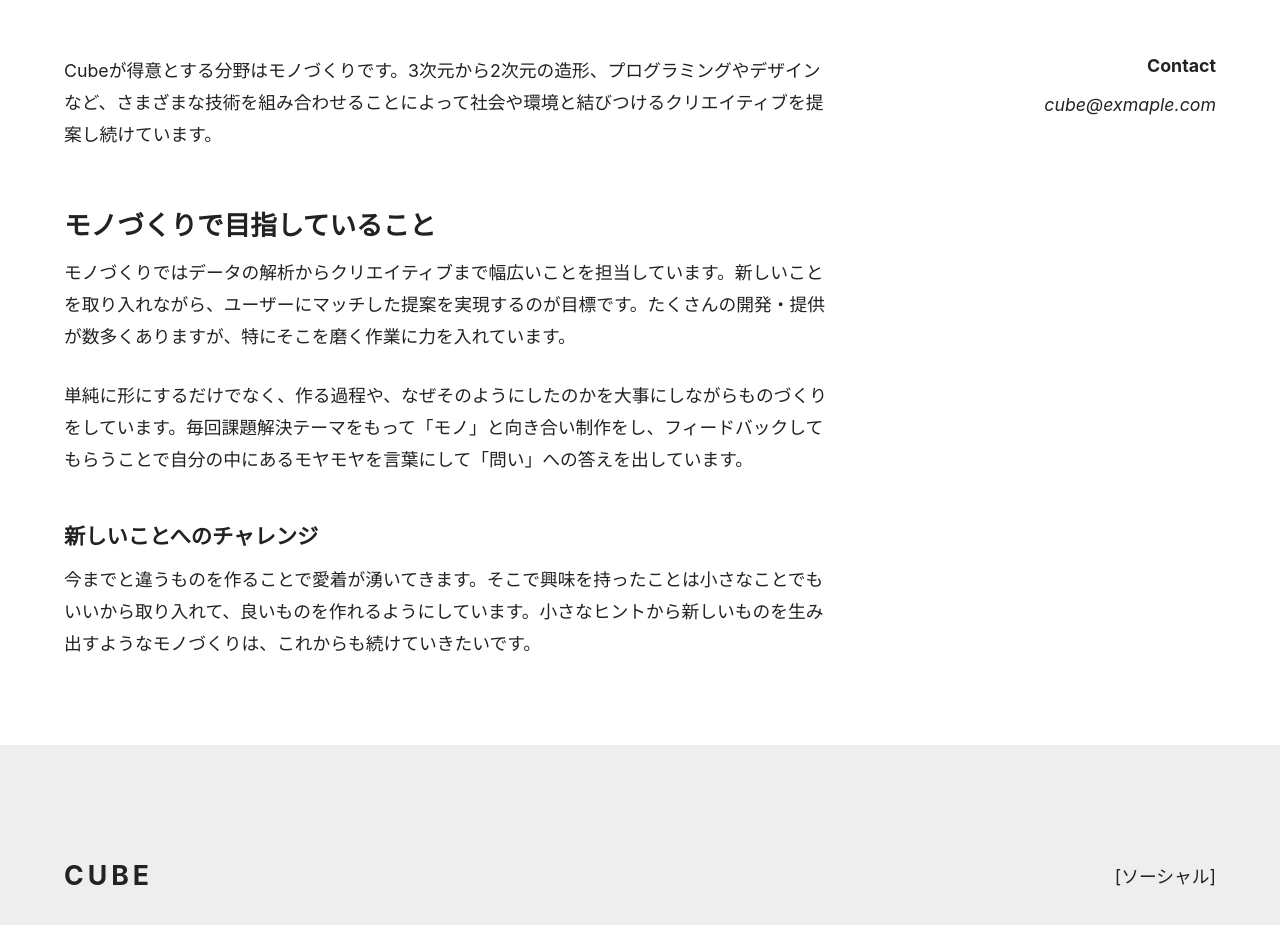
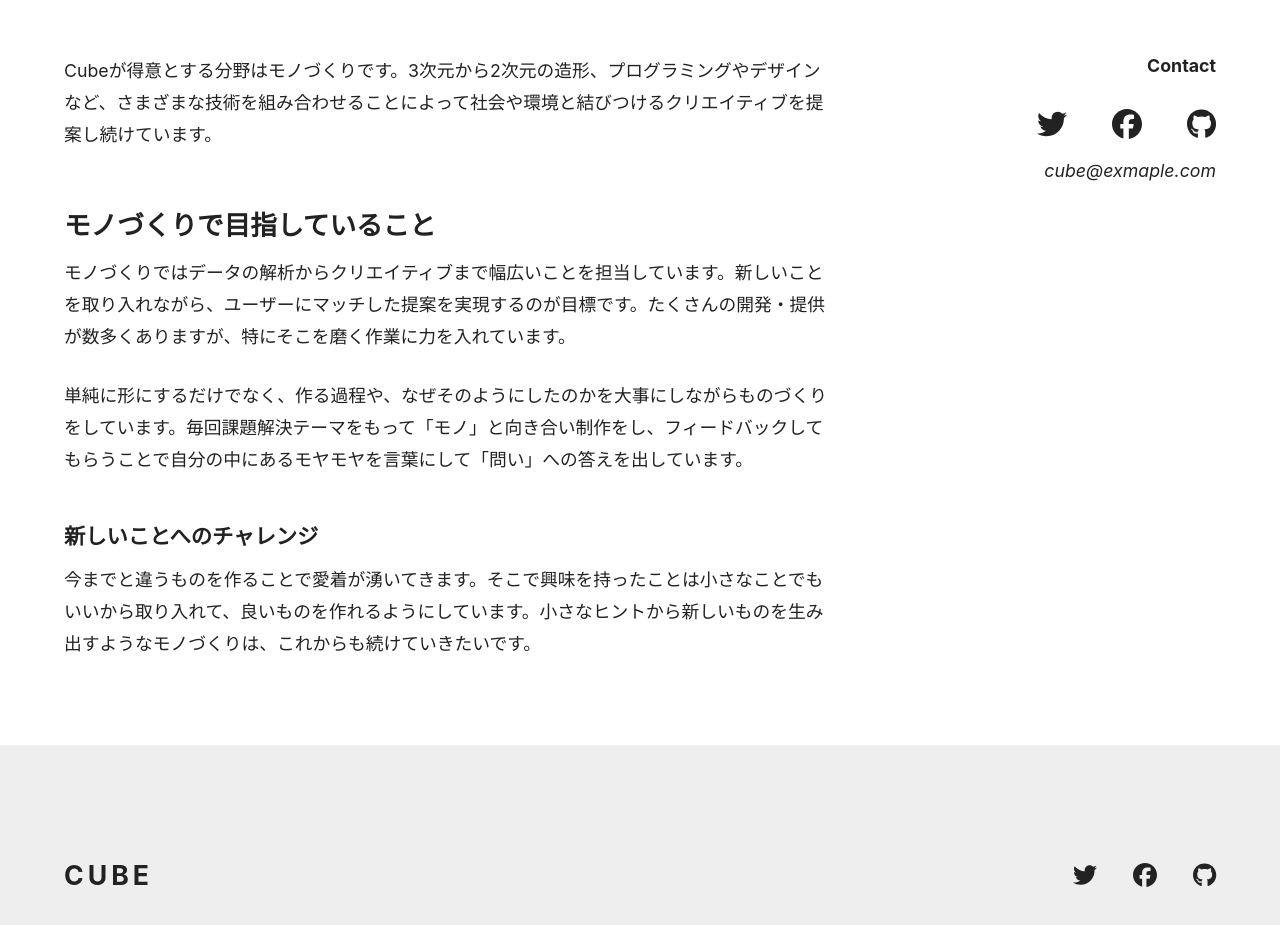
Before and after one commit to tetsguya-hashi/Next.js-React-blogCreate, a Next.js app in the folder blog2/: page /about in a window 1280 px wide. Shown: the part 1084-2009 px from the top of the page. Built offline with nearby package versions, Linux system fonts and the light colour scheme.

Commit message:
fontAwesomeでSNSアイコンを設定した。

```diff
--- a/blog2/components/Contact.tsx
+++ b/blog2/components/Contact.tsx
@@ -1,10 +1,12 @@
 import React from 'react'
 import styles from '../styles/contact.module.scss'
+import Social from './Social'
 
 const Contac = () => {
   return (
     <div className={styles.stack}>
       <h3 className={styles.heading}>Contact</h3>
+      <Social iconSize='30px' />
       <address>cube@exmaple.com</address>
     </div>
 
--- a/blog2/components/Footer.tsx
+++ b/blog2/components/Footer.tsx
@@ -3,6 +3,7 @@ import React from 'react'
 import Logo from './Logo'
 import styles from '../styles/Footer.module.scss'
 import Container from './Container'
+import Social from './Social'
 
 const Footer = () => {
   return (
@@ -10,7 +11,7 @@ const Footer = () => {
       <Container>
         <div className={styles.flexContainer}>
           <Logo boxOn={false} />
-          [ソーシャル]
+          <Social />
         </div>
       </Container>
     </footer>
--- /dev/null
+++ b/blog2/components/Social.tsx
@@ -0,0 +1,37 @@
+import React from 'react'
+
+import { FontAwesomeIcon } from '@fortawesome/react-fontawesome'
+import { faTwitter, faFacebook, faGithub } from '@fortawesome/free-brands-svg-icons'
+import styles from '../styles/social.module.scss'
+
+type Props = {
+  iconSize: string;
+}
+
+const Social = (props: Props) => {
+  const { iconSize = '24px' } = props;
+  return (
+    <ul className={styles.list} style={{ fontSize: iconSize }}>
+      <li>
+        <a href="https://twitter.com/">
+          <FontAwesomeIcon icon={faTwitter} />
+          <span className='sr-only'>Twitter</span>
+        </a>
+      </li>
+      <li>
+        <a href="https://www.facebook.com/">
+          <FontAwesomeIcon icon={faFacebook} />
+          <span className='sr-only'>Facebook</span>
+        </a>
+      </li>
+      <li>
+        <a href="https://github.com/">
+          <FontAwesomeIcon icon={faGithub} />
+          <span className='sr-only'>Github</span>
+        </a>
+      </li>
+    </ul>
+  )
+}
+
+export default Social
--- a/blog2/package.json
+++ b/blog2/package.json
@@ -14,6 +14,11 @@
     "react-dom": "18.2.0"
   },
   "devDependencies": {
+    "@fortawesome/fontawesome-svg-core": "^6.1.2",
+    "@fortawesome/free-brands-svg-icons": "^6.1.2",
+    "@fortawesome/free-regular-svg-icons": "^6.1.2",
+    "@fortawesome/free-solid-svg-icons": "^6.1.2",
+    "@fortawesome/react-fontawesome": "^0.2.0",
     "@types/node": "18.6.3",
     "@types/react": "18.0.15",
     "@types/react-dom": "18.0.6",
--- a/blog2/pages/_app.tsx
+++ b/blog2/pages/_app.tsx
@@ -2,6 +2,11 @@ import '../styles/base.scss'
 import type { AppProps } from 'next/app'
 
 import Layout from '../components/Layout'
+
+//Font Awesome
+import '@fortawesome/fontawesome-svg-core/styles.css'
+import { config } from '@fortawesome/fontawesome-svg-core'
+config.autoAddCss = false;
 
 function MyApp({ Component, pageProps }: AppProps) {
   return (
--- /dev/null
+++ b/blog2/styles/social.module.scss
@@ -0,0 +1,5 @@
+@use "./globals.scss";
+.list {
+  display: flex;
+  gap: 1.5em;
+}
```
Also changed, not shown: 2 other files (tests, documents, lock files or other folders).
